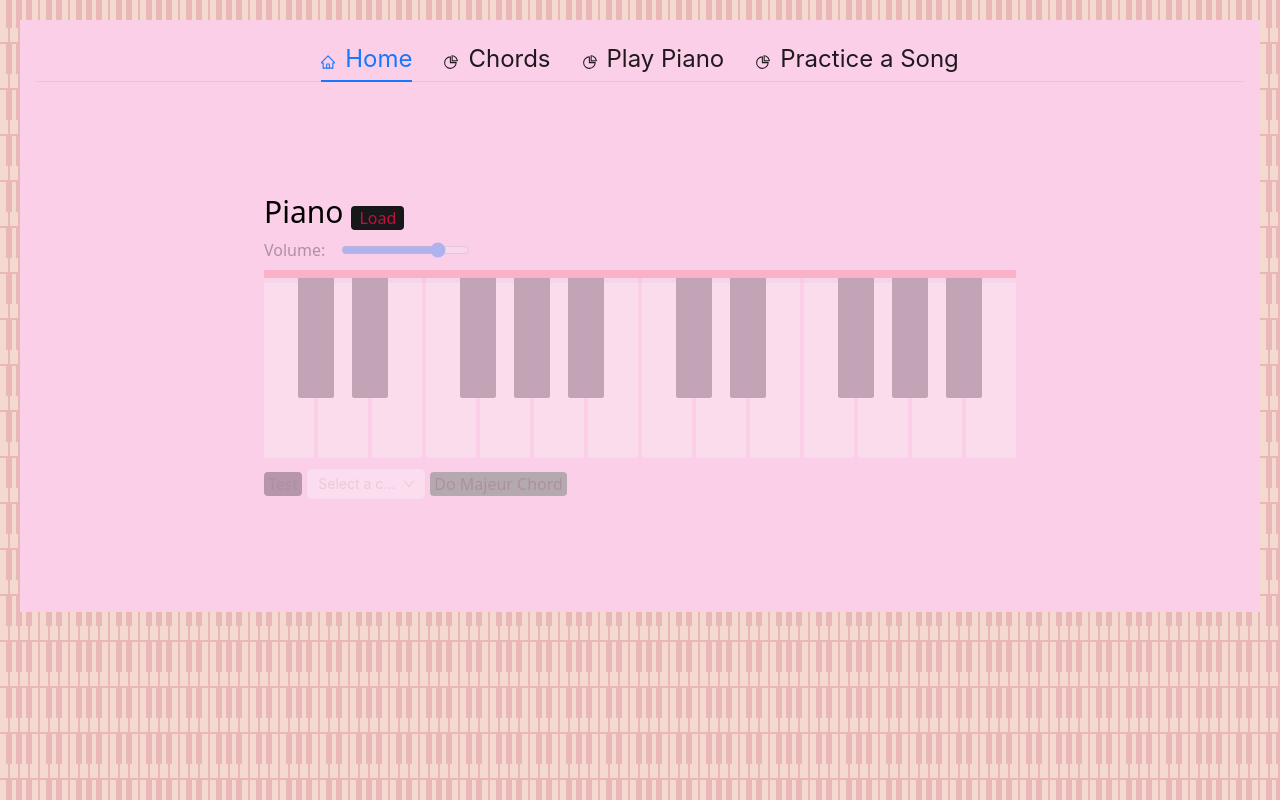
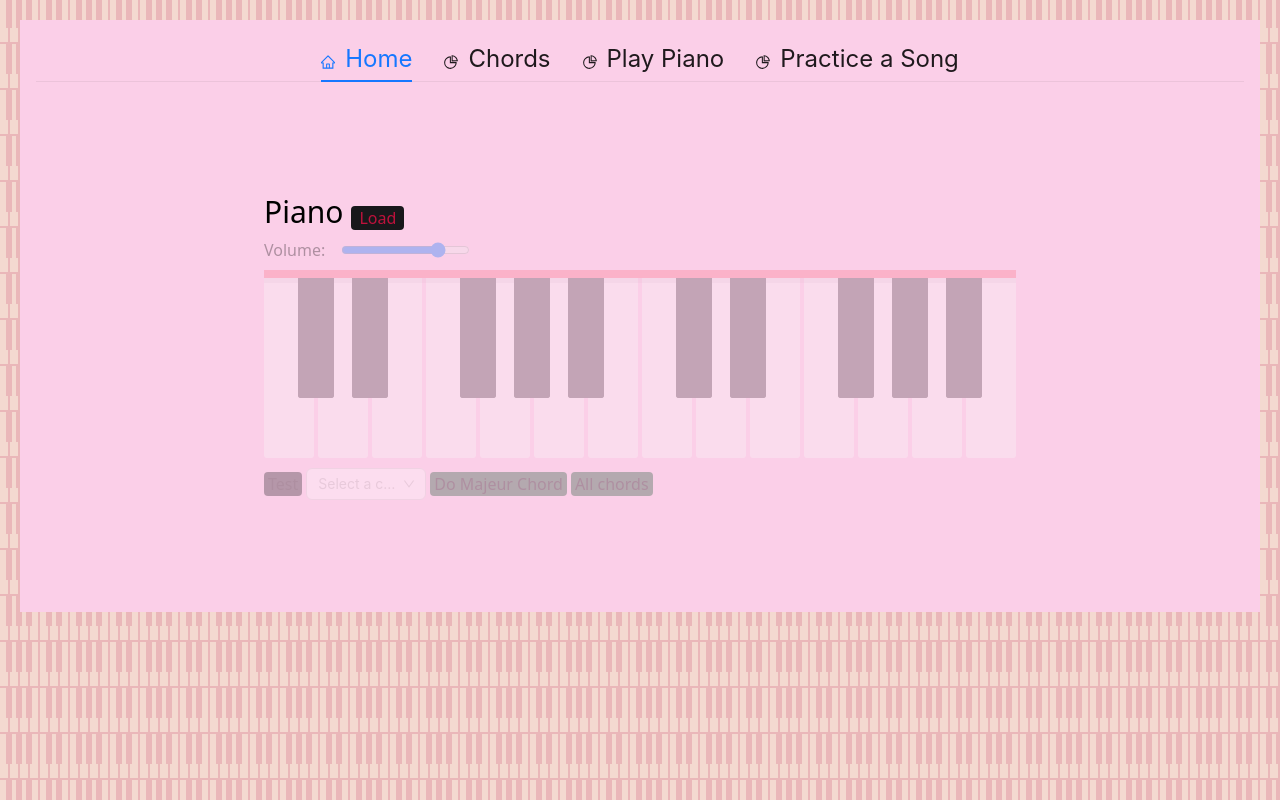
Before and after one commit to IRezig/Piano-keyboard, a React (Vite) app: page /chords in a window 1280 px wide. Built offline with nearby package versions, Linux system fonts and the light colour scheme; no server answers.

Commit message:
add all chords playing

```diff
--- a/src/pages/PianoKeyboard.tsx
+++ b/src/pages/PianoKeyboard.tsx
@@ -73,6 +73,24 @@ export function PianoKeyboard(props: PianoKeyboardProps) {
   const onPressNote = (note: PianoKeyboardNote) => {
     setPlaying([...playing, note.note])
     onPress(note)
+  }
+
+  const playAllChords = () => {
+    const chordsNotes = Object.values(chords)
+    chordsNotes.forEach((chordNotes, time) => {
+      setTimeout(() => {
+        setPlaying([...playing, ...chordNotes])
+        chordNotes.forEach((midi) => {
+          onPress({
+            note: midi,
+            velocity: 80,
+            detune: 0,
+            time: time,
+            duration: 2.0
+          })
+        })
+      }, time * 2000)
+    })
   }
 
   return (
@@ -151,6 +169,12 @@ export function PianoKeyboard(props: PianoKeyboardProps) {
         >
           Do Majeur Chord
         </button>
+        <button
+          className="rounded bg-green-900 px-1"
+          onClick={() => playAllChords()}
+        >
+          All chords
+        </button>
       </div>
     </div>
   )
```
